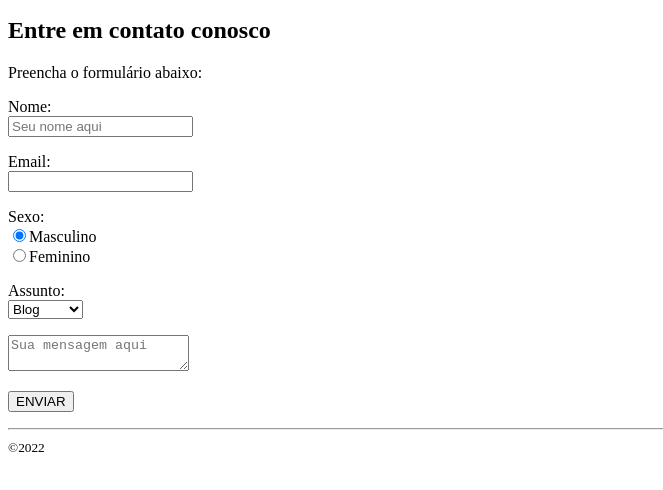
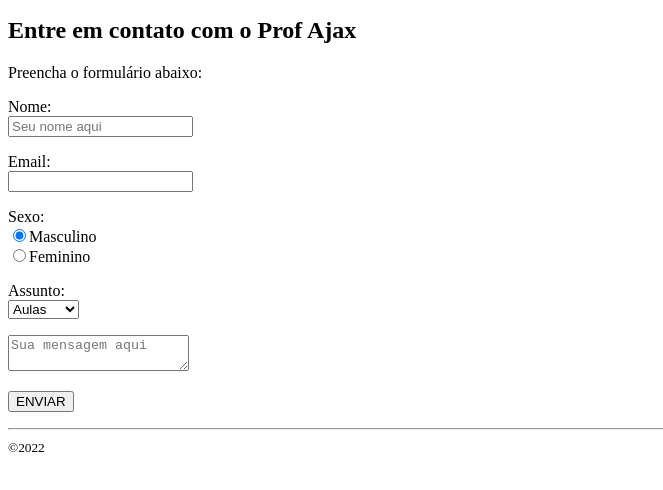
Before and after one commit to kellencocati/trabalhoProfAjax, a plain HTML site: page contato.html in a window 1280 px wide. Shown: the part 230-720 px from the top of the page, without its empty margins (0-663 px from the left). Drawn offline with Linux system fonts and the light colour scheme.

Commit message:
Correção do formulário

```diff
--- a/contato.html
+++ b/contato.html
@@ -18,7 +18,7 @@
     </nav>
     <section>
         <h1>Contato</h1>
-        <h2>Entre em contato conosco</h2>
+        <h2>Entre em contato com o Prof Ajax</h2>
         <p>Preencha o formulário abaixo:</p>
         <form>
             <p>Nome:<br/><input type="name" placeholder="Seu nome aqui" /></p>
@@ -30,9 +30,8 @@
             </p>
             <p>Assunto:<br/>
                 <select>
-                        <option>Blog</option>
-                        <option>Página 1</option>
-                        <option>Página 2</option>
+                        <option>Aulas</option>
+                        <option>Dúvidas</option>
                     </select>
             </p>
             <textarea placeholder="Sua mensagem aqui"></textarea>
```
